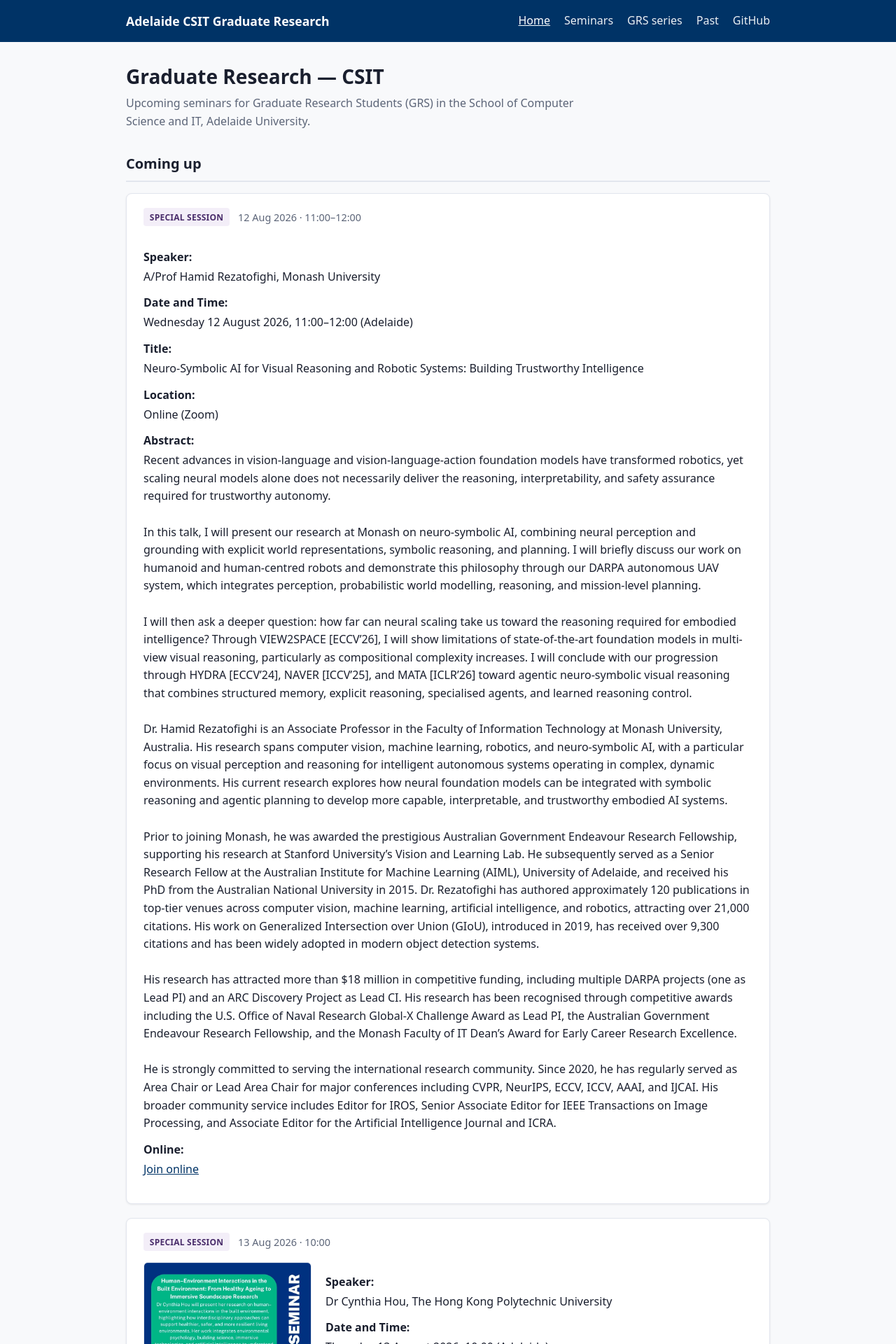
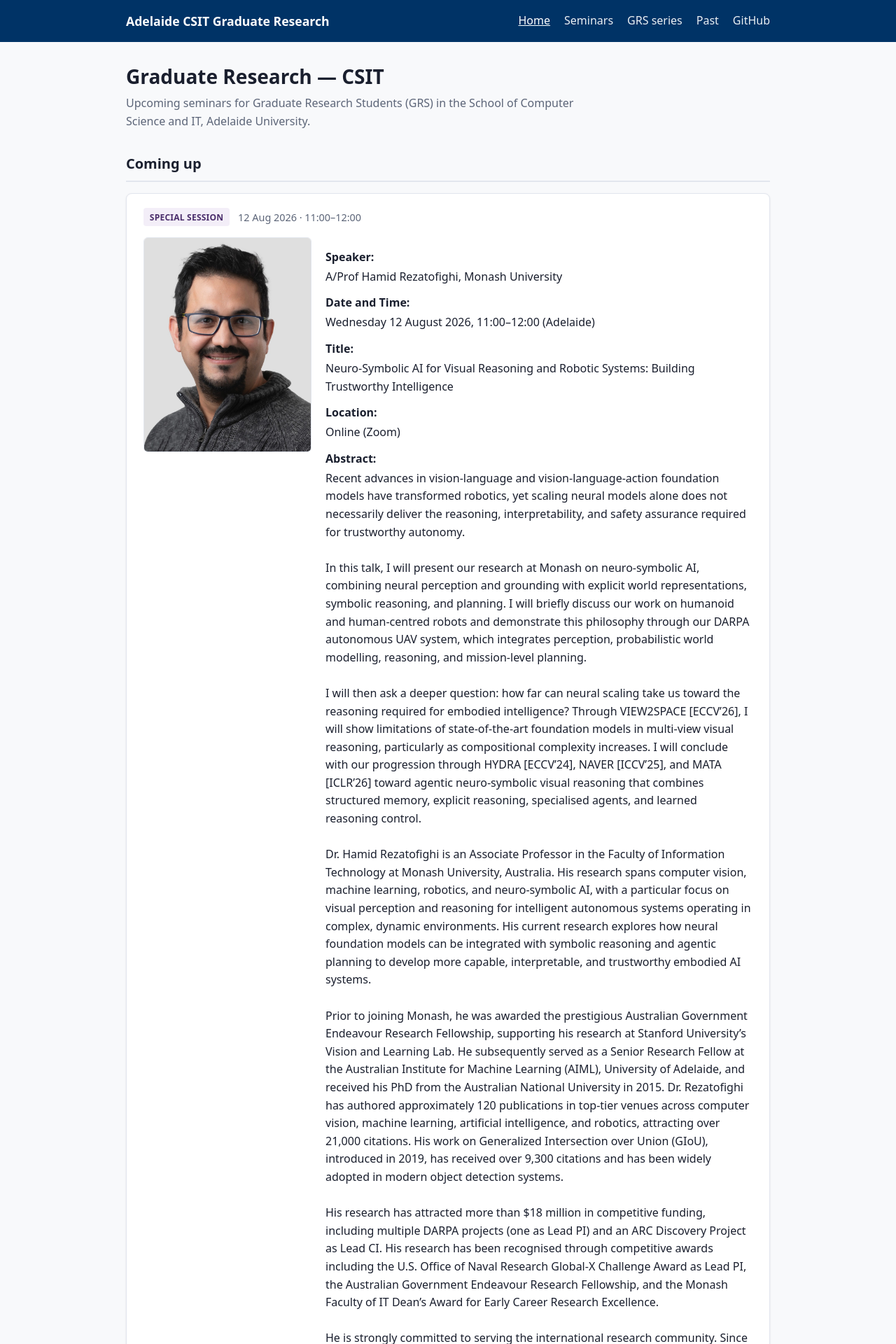
Before and after one commit to ht-timchen/Adelaide-CSIT-GRC, a Jekyll site: the page built from index.md, in a window 1280 px wide. Shown: the top 1920 px of the page at 70% size. Built offline with Jekyll 4.4.1, drawn with Linux system fonts in a browser that asks for light colours.

Commit message:
Add headshot for Hamid Rezatofighi seminar.
Co-authored-by: Cursor <cursoragent@cursor.com>

```diff
--- a/_data/seminars.yml
+++ b/_data/seminars.yml
@@ -297,6 +297,8 @@ seminars:
     date: 2026-08-12
     time: "11:00–12:00"
     location: "Online (Zoom)"
+    image: "/assets/seminars/special-2026-08-12-rezatofighi.jpg"
+    image_alt: "Headshot of A/Prof Hamid Rezatofighi, Monash University."
     abstract: |
       Recent advances in vision-language and vision-language-action foundation models have transformed robotics, yet scaling neural models alone does not necessarily deliver the reasoning, interpretability, and safety assurance required for trustworthy autonomy.
 
```
Also changed, not shown: assets/seminars/special-2026-08-12-rezatofighi.jpg (added).
